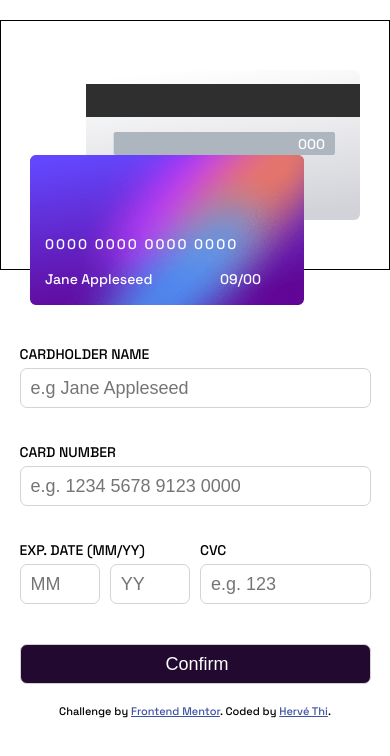
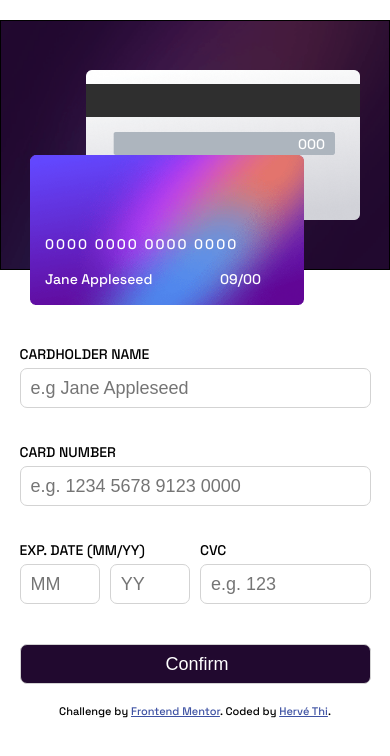
Before and after one commit to hervethi/Interactive_Card, a plain HTML site: page index.html in a window 390 px wide. Drawn offline with Linux system fonts and the light colour scheme; the site is published under a folder, as on GitHub Pages, so addresses that start at the root find nothing.

Commit message:
Fix sur les url d'images du CSS

```diff
--- a/CSS/style-mobile.css
+++ b/CSS/style-mobile.css
@@ -11,7 +11,7 @@
   }
 
   #background {
-    background-image: url(/assets/images/bg-main-mobile.png);
+    background-image: url(../assets/images/bg-main-mobile.png);
     width: 100%;
     height: 250px;
   }
--- a/CSS/style.css
+++ b/CSS/style.css
@@ -22,7 +22,7 @@ main {
 #background {
   width: 40%;
   height: 100%;
-  background-image: url(/assets/images/bg-main-desktop.png);
+  background-image: url(../assets/images/bg-main-desktop.png);
   background-size: cover;
   background-repeat: no-repeat;
   border: 1px solid black;
```
